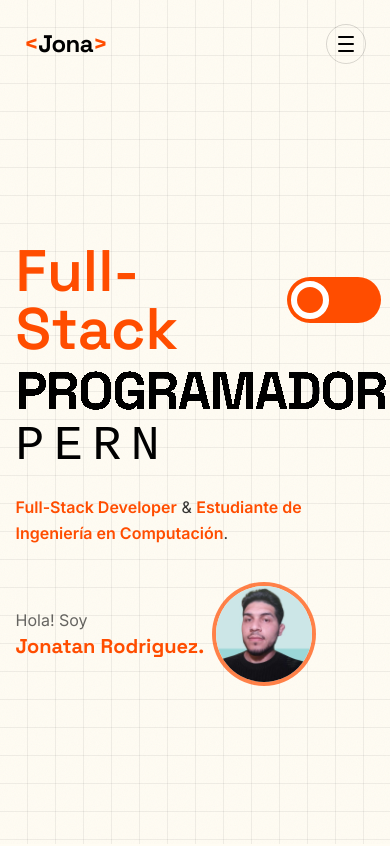
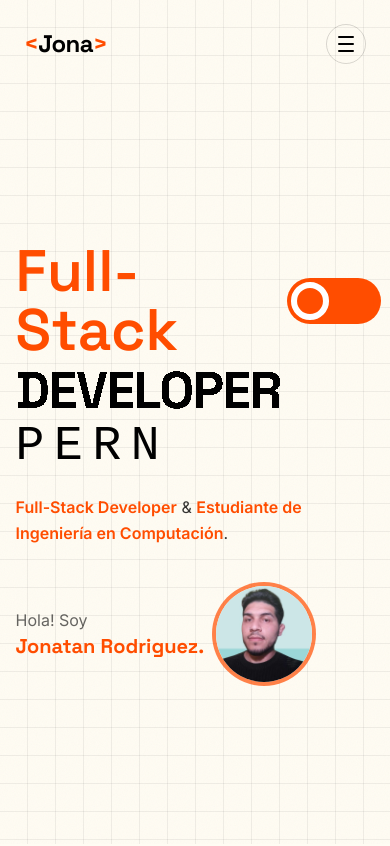
Before and after one commit to Jonatan-Rodriguez/Portfolio, a React (Vite) app: page / in a window 390 px wide. Shown: the top 846 px of the page. Built offline with nearby package versions, Linux system fonts and the light colour scheme; a web font is replaced by a local one.

Commit message:
hice cambios en las resoluciones para que sea mas responsiva

```diff
--- a/src/components/home/GooeyTextLoop.tsx
+++ b/src/components/home/GooeyTextLoop.tsx
@@ -11,8 +11,8 @@ interface GooeyTextLoopProps {
 
 export function GooeyTextLoop({
   words,
-  interval = 4000,
-  transitionDuration = 1000,
+  interval = 2600,
+  transitionDuration = 900,
   minSize = '2.75rem',
   maxSize = '12rem',
   className = '',
@@ -21,8 +21,8 @@ export function GooeyTextLoop({
   const blurAnimRef = useRef<SVGAnimateElement>(null)
 
   const longestLength = Math.max(...words.map((w) => w.length))
-  const preferredVw = 92 / (longestLength * 0.62)
-  const fontSize = `clamp(${minSize}, ${preferredVw.toFixed(2)}vw, ${maxSize})`
+  const preferredCqw = 98 / (longestLength * 0.62)
+  const fontSize = `clamp(${minSize}, ${preferredCqw.toFixed(2)}cqw, ${maxSize})`
 
   useEffect(() => {
     if (words.length < 2) return
--- a/src/components/layout/Header.tsx
+++ b/src/components/layout/Header.tsx
@@ -28,13 +28,13 @@ export function Header() {
           <span className="text-accent">&lt;</span>Jona<span className="text-accent">&gt;</span>
         </a>
 
-        <nav className="hidden md:flex items-center gap-1 rounded-full px-2 py-2 bg-ink/5 dark:bg-paper/10">
+        <nav className="hidden nav:flex items-center gap-1 rounded-full px-2 py-2 bg-ink/5 dark:bg-paper/10">
           {navItems.map((item) => (
             <NavLink key={item.href} item={item} />
           ))}
         </nav>
 
-        <div className="hidden md:flex items-center gap-3">
+        <div className="hidden nav:flex items-center gap-3">
           <LangToggle />
           <ThemeToggle />
           <ConnectButton />
@@ -45,7 +45,7 @@ export function Header() {
 
       <div
         aria-hidden={!open}
-        className={`md:hidden grid transition-[grid-template-rows] duration-400 ease-in-out ${
+        className={`nav:hidden grid transition-[grid-template-rows] duration-400 ease-in-out ${
           open ? 'grid-rows-[1fr]' : 'grid-rows-[0fr]'
         }`}
       >
--- a/src/components/layout/MenuButton.tsx
+++ b/src/components/layout/MenuButton.tsx
@@ -10,7 +10,7 @@ export function MenuButton({ open, onClick }: MenuButtonProps) {
       onClick={onClick}
       aria-expanded={open}
       aria-label="Abrir menú"
-      className="md:hidden grid place-items-center w-10 h-10 rounded-full border border-ink/15 dark:border-paper/20"
+      className="nav:hidden grid place-items-center w-10 h-10 rounded-full border border-ink/15 dark:border-paper/20"
     >
       <span className="relative w-4 h-4">
         <span
--- a/src/sections/Home.tsx
+++ b/src/sections/Home.tsx
@@ -5,7 +5,7 @@ export function Home() {
   return (
     <section id="top" className="min-h-screen w-full flex flex-col justify-center pt-28 sm:pt-32 pb-8">
 
-      <div className="relative flex flex-col justify-center w-[92%] sm:w-[90%] md:w-[85%] lg:w-[80%] xl:w-[75%] 2xl:w-[70%] mx-auto">
+      <div className="relative flex flex-col justify-center w-[92%] sm:w-[90%] md:w-[85%] lg:w-[80%] xl:w-[75%] 2xl:w-[70%] mx-auto [container-type:inline-size]">
 
         <div className="flex items-center gap-3 sm:gap-5 mb-2">
           <h1 className="font-display font-semibold text-accent text-[15vw] sm:text-7xl md:text-8xl lg:text-9xl xl:text-[11rem] 2xl:text-[12.5rem] leading-none">
--- a/tailwind.config.js
+++ b/tailwind.config.js
@@ -4,6 +4,9 @@ export default {
   content: ['./index.html', './src/**/*.{ts,tsx}'],
   theme: {
     extend: {
+      screens: {
+        nav: '1180px',
+      },
       colors: {
         paper: '#fffcf3',
         ink: '#000000',
```
Also changed, not shown: 1 other file (tests, documents, lock files or other folders).
